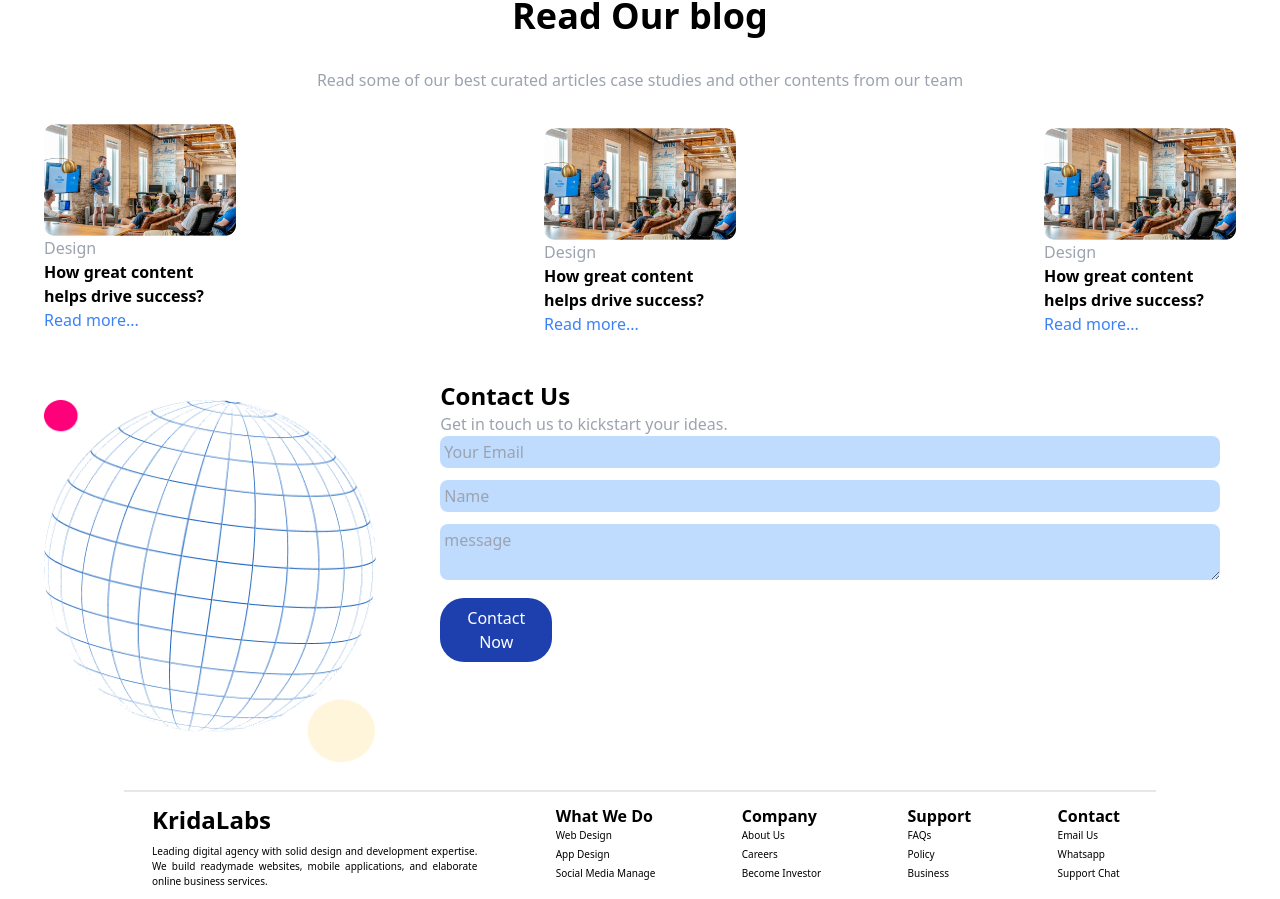
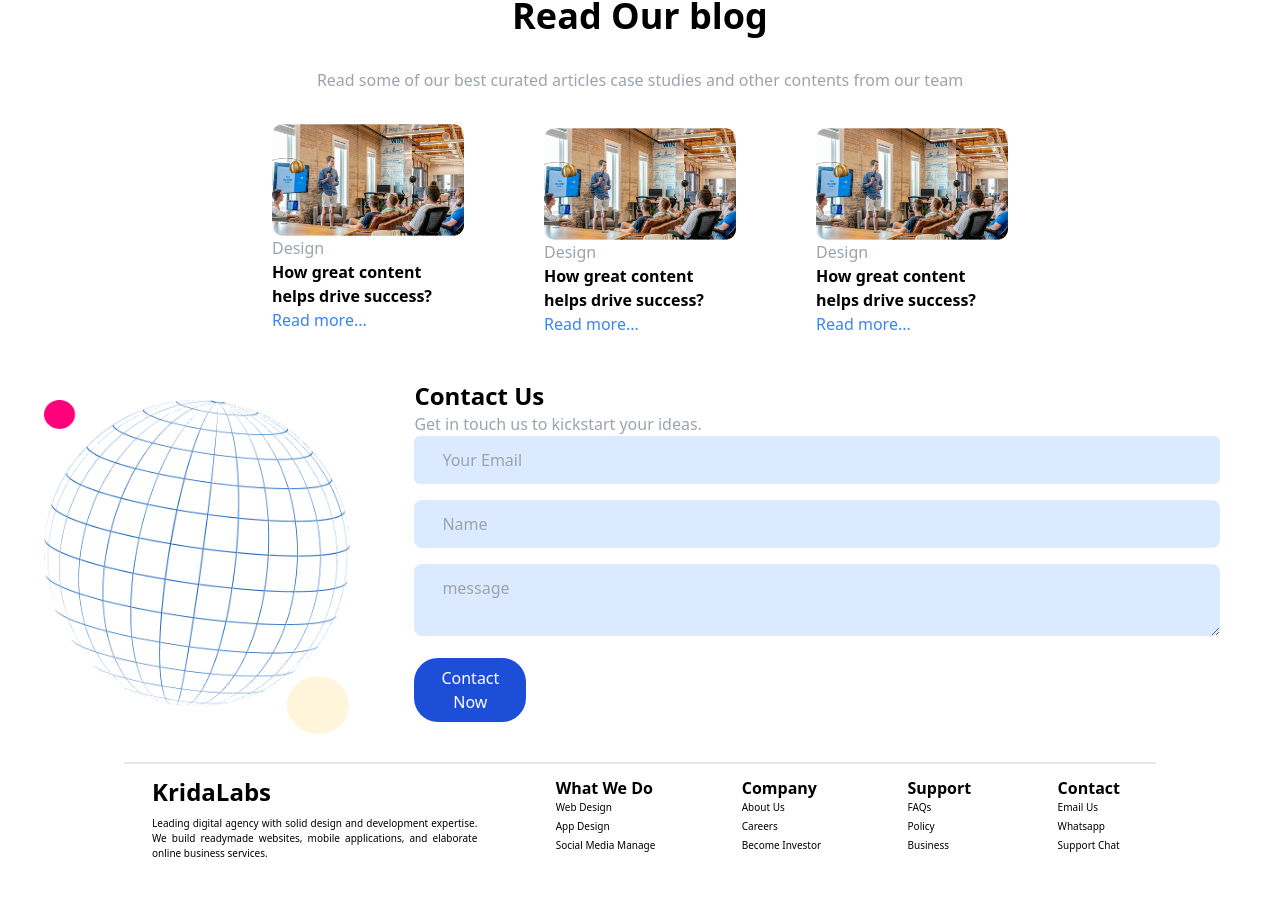
Before and after one commit to khagendrajora/KridaLabs-Website, a React (Vite) app: page / in a window 1280 px wide. Shown: the part 1897-2796 px from the top of the page. Built offline with nearby package versions, Linux system fonts and the light colour scheme.

Commit message:
responsive

```diff
--- a/src/components/Blogs/Blogs.tsx
+++ b/src/components/Blogs/Blogs.tsx
@@ -11,9 +11,9 @@ export const Blogs = () => {
             <div className='flex flex-col pt-10 px-6 space-y-2  lg:items-center lg:space-y-8 lg:pt-20'>
                 <h1 className=' text-2xl font-bold lg:text-4xl'>Read Our blog</h1>
                 <p className='text-gray-400'>Read some of our best  curated articles case studies and  other contents from our team</p>
-                <div className='flex flex-col items-start mt-7 space-y-1 lg:flex-row  lg:justify-between lg:px-5 lg:w-full'>
+                <div className='flex flex-col items-start mt-7 space-y-1 lg:flex-row  lg:justify-center lg:space-x-20 lg:px-5 lg:w-full'>
                     <div>
-                        <img src='/public/image 8.png' className='lg:w-48'></img>
+                        <img src='/image 8.png' className='lg:w-48'></img>
                         <p className='text-1xl text-gray-400'>Design</p>
                         <h1 className='font-bold lg:w-48'>How great content helps drive success?</h1>
                         <button className='text-blue-500' onClick={handleClick}>Read more...</button>
@@ -23,7 +23,7 @@ export const Blogs = () => {
                         }
                     </div>
                     <div>
-                        <img src='/public/image 8.png' className='lg:w-48'></img>
+                        <img src='/image 8.png' className='lg:w-48'></img>
                         <p className='text-1xl text-gray-400'>Design</p>
                         <h1 className='font-bold lg:w-48'>How great content helps drive success?</h1>
                         <button className='text-blue-500' onClick={handleClick}>Read more...</button>
@@ -33,7 +33,7 @@ export const Blogs = () => {
                         }
                     </div>
                     <div>
-                        <img src='/public/image 8.png' className='lg:w-48'></img>
+                        <img src='/image 8.png' className='lg:w-48'></img>
                         <p className='text-1xl text-gray-400'>Design</p>
                         <h1 className='font-bold lg:w-48'>How great content helps drive success?</h1>
                         <button className='text-blue-500' onClick={handleClick}>Read more...</button>
--- a/src/components/Contact/ContactUS.tsx
+++ b/src/components/Contact/ContactUS.tsx
@@ -11,11 +11,11 @@ export const ContactUS = () => {
                 <div className="px-10">
                     <h1 className=' text-2xl font-bold'>Contact Us</h1>
                     <p className='text-gray-400 text-justify '>Get in touch us to kickstart your ideas.</p>
-                    <form className='space-y-3'>
-                        <input type='text' placeholder='Your Email' className='p-1 text-black bg-blue-200 rounded-lg w-full' />
-                        <input type='text' placeholder='Name' className='p-1 text-black bg-blue-200 rounded-lg w-full' />
-                        <textarea typeof='text' placeholder='message' className='p-1 text-black bg-blue-200 rounded-lg w-full' />
-                        <button className="bg-blue-800 text-white w-28 p-2  rounded-3xl hover:bg-blue-500 transition duration-300" type='submit'>
+                    <form className='space-y-4'>
+                        <input type='text' placeholder='Your Email' className='p-3 pl-7 text-black bg-blue-100 rounded-md w-full' />
+                        <input type='text' placeholder='Name' className='p-3 pl-7 text-black bg-blue-100 rounded-lg w-full' />
+                        <textarea typeof='text' placeholder='message' className='p-3 pl-7 text-black bg-blue-100 rounded-lg w-full' />
+                        <button className="bg-blue-700 text-white w-28 p-2  rounded-3xl hover:bg-blue-500 transition duration-300" type='submit'>
                             Contact Now
                         </button>
                     </form>
```
